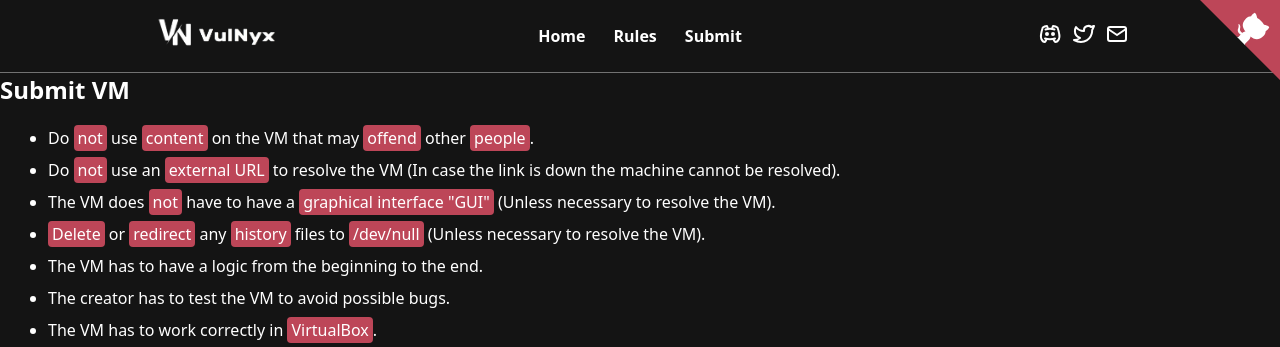
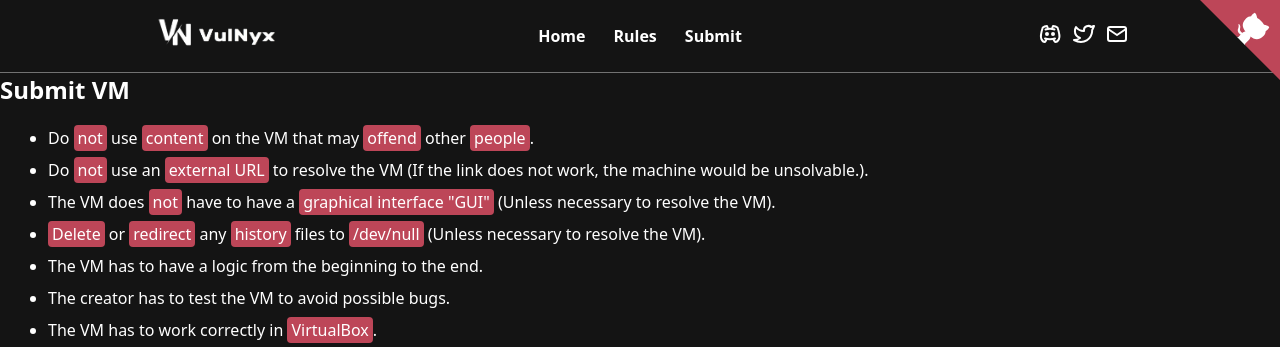
Before and after one commit to VulNyx/vulnyx, a Jekyll site: the page built from rules.md, in a window 1280 px wide. Shown: the top 347 px of the page. Built offline with Jekyll 4.4.1, drawn with Linux system fonts in a browser that asks for light colours.

Commit message:
Update rules.md

```diff
--- a/rules.md
+++ b/rules.md
@@ -6,7 +6,7 @@ title: Rules
 ## Submit VM
 
 - Do `not` use `content` on the VM that may `offend` other `people`.
-- Do `not` use an `external URL` to resolve the VM (In case the link is down the machine cannot be resolved).
+- Do `not` use an `external URL` to resolve the VM (If the link does not work, the machine would be unsolvable.).
 - The VM does `not` have to have a `graphical interface "GUI"` (Unless necessary to resolve the VM).
 - `Delete` or `redirect` any `history` files to `/dev/null` (Unless necessary to resolve the VM).
 - The VM has to have a logic from the beginning to the end.
```
